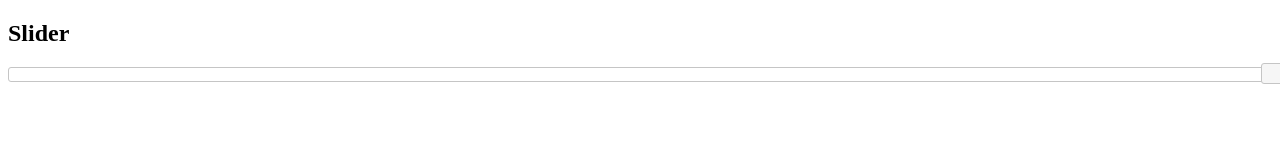
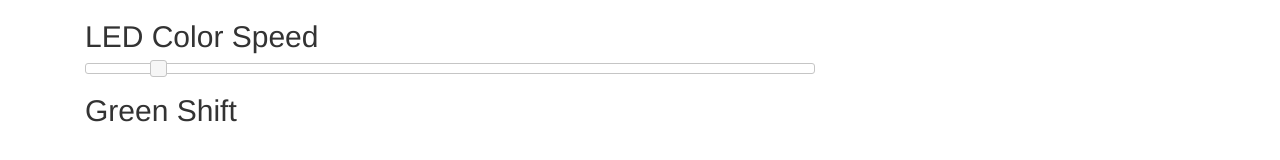
Before and after one commit to shaleaman/LED-CONTROL, a website: page index.html in a window 1280 px wide. Drawn offline with nearby package versions, Linux system fonts and the light colour scheme.

Commit message:
update ui controls

```diff
--- a/index.html
+++ b/index.html
@@ -7,6 +7,9 @@
     <!-- Bootstrap core CSS -->
 
   <link href="jquery-ui-1.12.1.custom/jquery-ui.css" rel="stylesheet">
+
+  <!-- Optional theme -->
+  <link rel="stylesheet" href="https://maxcdn.bootstrapcdn.com/bootstrap/3.3.7/css/bootstrap-theme.min.css" integrity="sha384-rHyoN1iRsVXV4nD0JutlnGaslCJuC7uwjduW9SVrLvRYooPp2bWYgmgJQIXwl/Sp" crossorigin="anonymous">
 
     <!-- Custom styles for this template -->
 
@@ -19,22 +22,49 @@
 
 
     <!-- Page Content -->
+	<div class="container">
 
-<h2 class="demoHeaders">Slider</h2>
+	<div class="col-md-8">
+		<div id="timing">
+		<h2 class="demoHeaders">LED Color Speed</h2><span id="display_value"></span>
 		<div id="slider"></div>
+		</div> <!-- timing -->
+		<div id="green_shift">
+		<h2 class="demoHeaders">Green Shift</h2><span id="display_value"></span>
+		<div id="slider"></div>
+		</div> <!-- green_shift -->
+	</div>
 
+	</div>
     <!-- Bootstrap core JavaScript -->
 
 <script src="jquery-ui-1.12.1.custom/external/jquery/jquery.js"></script>
 <script src="jquery-ui-1.12.1.custom/jquery-ui.js"></script>
+<!-- Latest compiled and minified JavaScript -->
+<script src="https://maxcdn.bootstrapcdn.com/bootstrap/3.3.7/js/bootstrap.min.js" integrity="sha384-Tc5IQib027qvyjSMfHjOMaLkfuWVxZxUPnCJA7l2mCWNIpG9mGCD8wGNIcPD7Txa" crossorigin="anonymous"></script>
+<!-- Latest compiled and minified CSS -->
+<link rel="stylesheet" href="https://maxcdn.bootstrapcdn.com/bootstrap/3.3.7/css/bootstrap.min.css" integrity="sha384-BVYiiSIFeK1dGmJRAkycuHAHRg32OmUcww7on3RYdg4Va+PmSTsz/K68vbdEjh4u" crossorigin="anonymous">
 <script>
 
-$( "#slider" ).slider({
+
+$( "#timing #slider" ).slider({
   max: 0.01,
   step: 0.0001,
-  value: 0.01,
+  value: 0.001,
+  slide: function( event,ui ) {
+	  console.log($(ui.handle).parent().parent());
+	  $(ui.handle).parent().parent().children('value').html("HELLO");
+	  updateval(ui.value);
+  },
   change: sendval
-});
+}).ready(updateval(this));
+
+
+function updateval(obj){
+	//console.log(obj);
+
+	//obj.target.parent().html($("#slider").slider("value"));
+}
 function sendval(){
 	var value = "timing:"+$("#slider").slider("value");
 	console.log(value);
```
Lines whose indentation alone changed are shown as unchanged.
